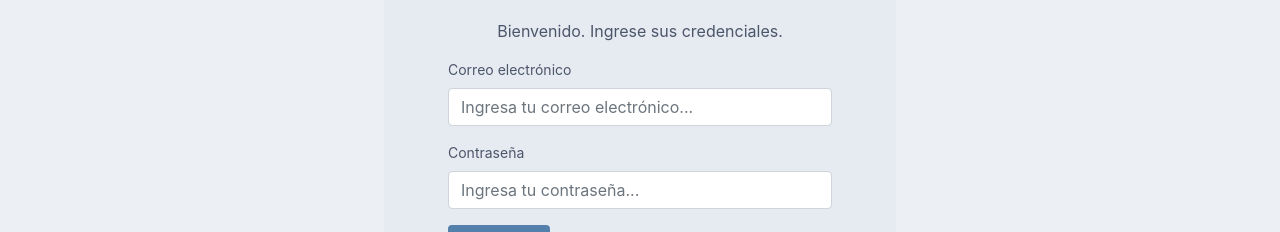
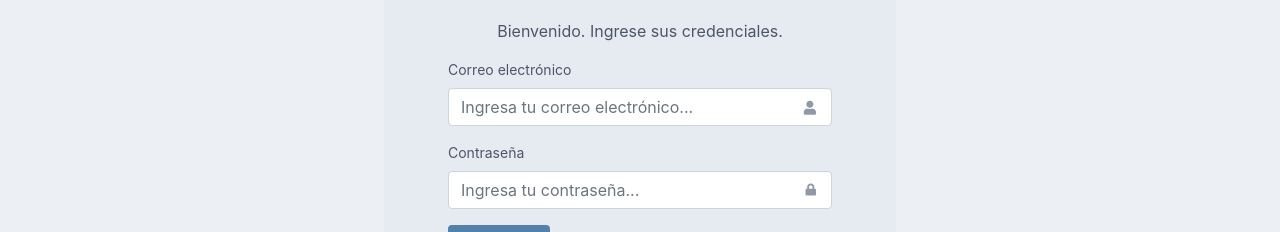
Before and after one commit to Franco-Ezequiel-Marchegiani/Economysa, a React (Create React App) app: page /login in a window 1280 px wide. Shown: the part 367-599 px from the top of the page. Built offline with nearby package versions, Linux system fonts and the light colour scheme.

Commit message:
Implementacion iconos en el input

```diff
--- a/src/components/Login/Login.css
+++ b/src/components/Login/Login.css
@@ -43,6 +43,21 @@
     background-size: cover;
     position: absolute;
     bottom: 0;
+}
+.inputRegister{
+    position: relative;
+}
+.fa-user{
+    color: #9199a9;
+    position: absolute;
+    top: 42px;
+    right: 16px;
+}
+.fa-lock{
+    color: #9199a9;
+    position: absolute;
+    top: 42px;
+    right: 16px;
 }
 
 @media only screen and (min-width: 740px){
--- a/src/components/Login/Login.js
+++ b/src/components/Login/Login.js
@@ -21,11 +21,13 @@ function Login() {
                           <Form.Group className="mb-3 inputRegister" controlId="formBasicEmail">
                             <Form.Label>Correo electrónico</Form.Label>
                                 <Form.Control type="email" placeholder="Ingresa tu correo electrónico..." />
+                                <i class="fas fa-user"></i>
                           </Form.Group>
 
                           <Form.Group className="mb-3 inputRegister" controlId="formBasicPassword">
                             <Form.Label>Contraseña</Form.Label>
                                 <Form.Control type="password" placeholder="Ingresa tu contraseña..." />
+                                <i className="fas fa-lock"></i>
                           </Form.Group>
                           <button className='btn-datosFormRegister' type="submit">
                             Ingresar
```
